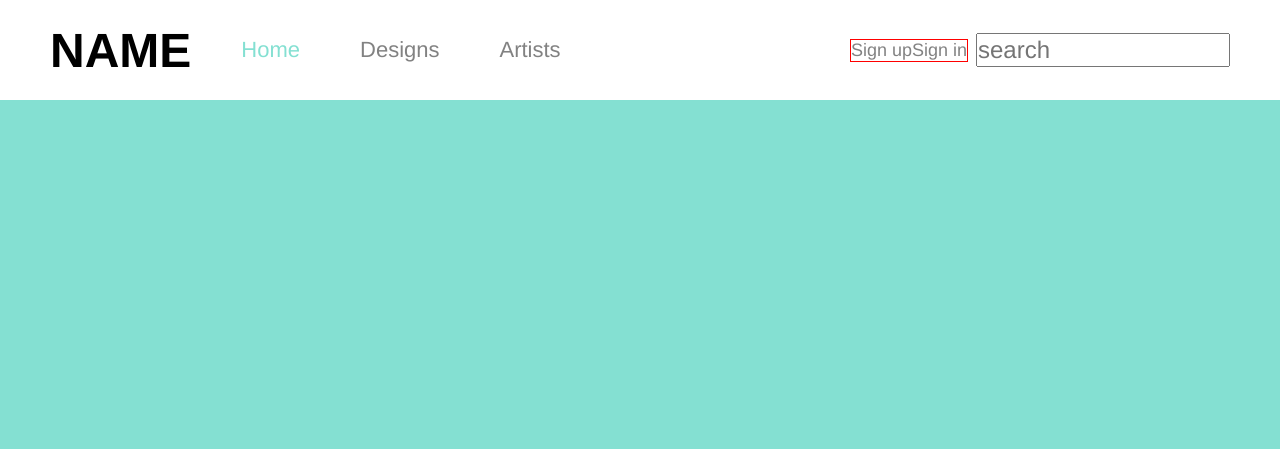
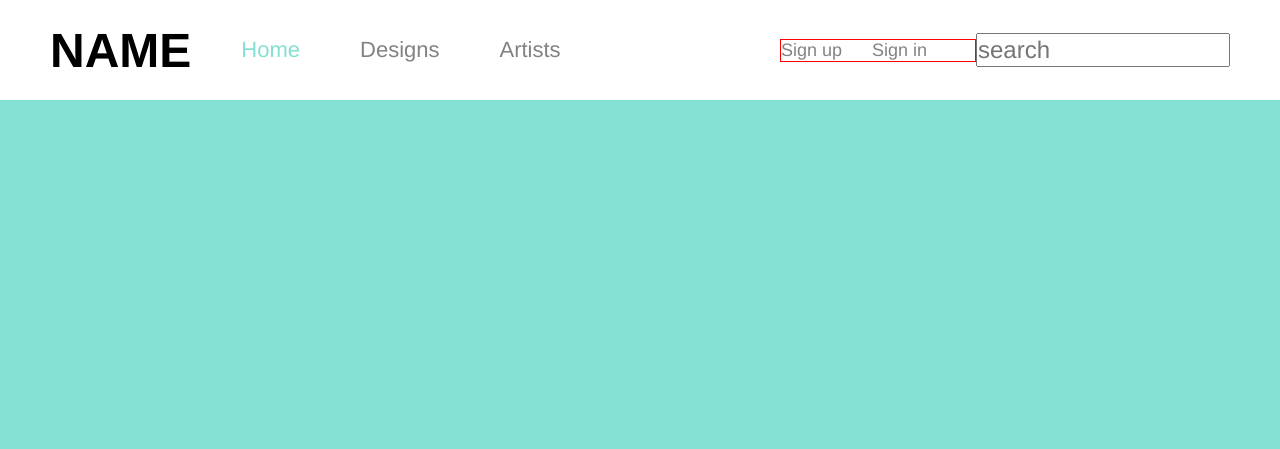
Before and after one commit to iCloudboy/Quill, a PHP site: page /index.php in a window 1280 px wide. Shown: the top 449 px of the page. Run offline with PHP 8.4, Linux system fonts and the light colour scheme.

Commit message:
header styling

```diff
--- a/resources/assets/css/app.css
+++ b/resources/assets/css/app.css
@@ -40,7 +40,7 @@
     display: flex;
     align-items: center;
     justify-content: space-between;
-    width: 380px; }
+    width: 450px; }
     .head-container .head-right-container .head-registered {
       display: flex;
       justify-content: space-between;
@@ -64,7 +64,8 @@
     .head-container .head-right-container .head-unregistered {
       display: flex;
       align-items: center;
-      border: 1px solid red; }
+      border: 1px solid red;
+      width: 400px; }
       .head-container .head-right-container .head-unregistered ul {
         display: flex;
         flex-direction: row;
@@ -73,6 +74,7 @@
         flex-wrap: wrap;
         list-style: none; }
         .head-container .head-right-container .head-unregistered ul li {
+          padding: 0px 30px 0px 0px;
           font-size: 18px;
           font-weight: 500;
           color: #828282; }
--- a/resources/assets/css/sass/components/header.sass
+++ b/resources/assets/css/sass/components/header.sass
@@ -59,7 +59,7 @@
     display: flex
     align-items: center
     justify-content: space-between
-    width: 380px
+    width: 450px
     //border: 1px solid green
 
     .head-registered
@@ -97,6 +97,7 @@
       display: flex
       align-items: center
       border: 1px solid red
+      width: 400px
 
       ul
         display: flex
@@ -107,7 +108,7 @@
         list-style: none
 
         li
-          //padding: 0px 30px 0px 0px
+          padding: 0px 30px 0px 0px
           font-size: 18px
           font-weight: 500
           color: #828282
```
